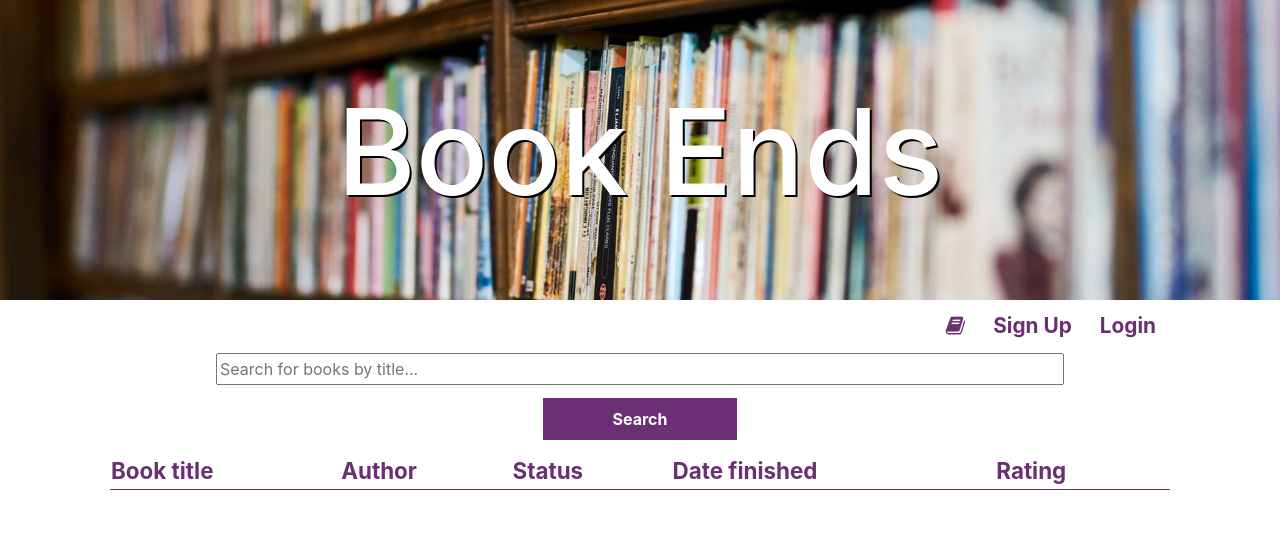
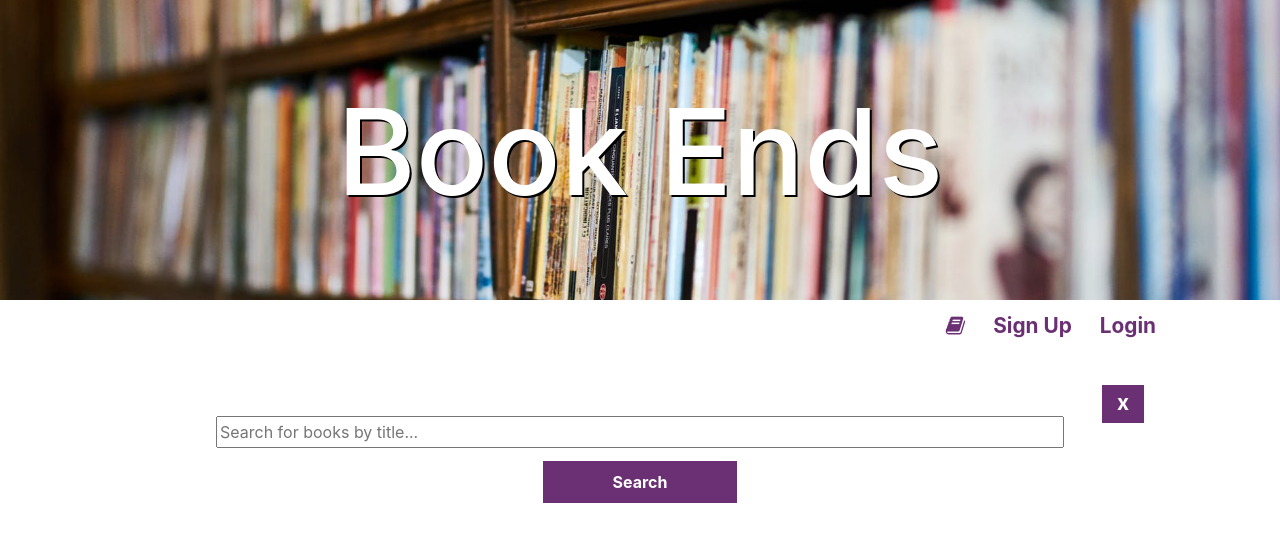
Before and after one commit to cgroark/book-ends, a React (Create React App) app: page /books in a window 1280 px wide. Both pictures are taken after a click on the input "Add a book". Shown: the top 542 px of the page. Built offline with nearby package versions, Linux system fonts and the light colour scheme.

Commit message:
handling form clear

```diff
--- a/src/components/bookform.js
+++ b/src/components/bookform.js
@@ -27,7 +27,8 @@ class BookForm extends React.Component {
             searchData: [],
             searchComplete: false,
             searchForm: false,
-            searchError: false
+            searchError: false,
+            books: true
         }
 
     }
@@ -106,6 +107,7 @@ class BookForm extends React.Component {
     }
     showSearchForm = () =>{
         this.setState({
+            books: false,
             adding: true,
             searchForm: true,
             author: '',
@@ -142,18 +144,6 @@ class BookForm extends React.Component {
             form: true
         })
     }
-    clearForm = (e) => {
-        e.preventDefault()
-        this.setState({
-            adding: false,
-            form: false,
-            author: '',
-            title: '',
-            status: 'select-status',
-            date: '',
-            rating: '',
-        })
-    }
     handleSubmit = event => {
         const dataSend = {
             date: this.state.date,
@@ -186,7 +176,8 @@ class BookForm extends React.Component {
                 date: '',
                 rating: '',
                 adding: false,
-                form: false
+                form: false,
+                books: true
             })
             console.log('done with book');
             this.getAllData();
@@ -195,6 +186,7 @@ class BookForm extends React.Component {
     }
     updateBook = (each, e) =>{
         this.setState({
+            books: false,
             editing: true,
             form: true
         })
@@ -242,6 +234,7 @@ class BookForm extends React.Component {
             console.log('done with book edit')
             setTimeout(() =>{
                     this.getAllData();
+                    this.setState({books: true})
             }, 1000);
         })
     }
@@ -285,7 +278,7 @@ class BookForm extends React.Component {
             this.setState({
                 submitting: false
             });
-            this.setState({checking: false, editing: false, form: false})
+            this.setState({checking: false, editing: false, form: false, books:true})
             console.log('done with book delete')
             setTimeout(() =>{
                     this.getAllData();
@@ -295,6 +288,21 @@ class BookForm extends React.Component {
     }
     handleDeleteNo = () => {
         this.setState({checking: false})
+    }
+    removeForm = () => {
+        this.setState({
+            searchForm: false,
+            form: false,
+            books: true,
+            searchComplete: false,
+            query: '',
+            adding: false,
+            author: '',
+            title: '',
+            status: 'select-status',
+            date: '',
+            rating: '',
+        })
     }
     renderSearchData(){
         return <div id="search-results">
@@ -336,9 +344,10 @@ class BookForm extends React.Component {
         )
     }
     render(){
-    const { submitting, author, title, status, allData, date, query, editing, searchComplete, searchError, searchForm, form} = this.state;
+    const { submitting, author, title, status, allData, date, query, editing, searchComplete, searchError, searchForm, form, books} = this.state;
     const allBooks = allData.filter(book => book.username === this.state.username)
     const bookCount = allData.filter(book => book.username === this.state.username).length;
+    console.log('this many books', bookCount)
         return(
             <div className="main-body">
                 {bookCount > 1 && allBooks.filter(book => book.status === "Currently-Reading").length > 0 &&
@@ -346,6 +355,9 @@ class BookForm extends React.Component {
                         <h3> <i className="fa fa-book" aria-hidden="true"></i>&nbsp;Currently Reading: {this.renderReading()}</h3>
                             <hr />
                     </div>
+                }
+                {!books &&
+                    <div id="close-form"><a  onClick={this.removeForm}>x</a></div>
                 }
                 {!editing && !form && !searchForm &&
                     <input type='submit' className="add-button" value="Add a book" onClick={this.showSearchForm}></input>
@@ -427,7 +439,6 @@ class BookForm extends React.Component {
                         <div>
                             <div id="input-section">
                                 <input type='submit' disabled={submitting} value={submitting ? 'Loading...' : 'Submit'}></input>
-                                <input className="nevermind" type='submit' onClick={this.clearForm} disabled={submitting} value={submitting ? 'Loading...' : 'Nevermind'}></input>
                                 {this.state.editing && this.state.form &&
                                 <input id="delete" type='submit' onClick={this.checkDelete} disabled={submitting} value={submitting ? 'Loading...' : 'Delete book'}></input>
                                 }
@@ -447,6 +458,7 @@ class BookForm extends React.Component {
                     </form>
                     </div>
                 }
+                {books && bookCount > 1 &&
                     <table className="book-table">
                         <thead>
                             <tr>
@@ -464,6 +476,7 @@ class BookForm extends React.Component {
                         {this.renderAllData()}
                         </tbody>
                     </table>
+                }
             </div>
         )
     }
--- a/src/index.scss
+++ b/src/index.scss
@@ -180,6 +180,21 @@ input[type="submit"].nevermind{
 input[type="submit"].nevermind:hover{
   border: 3px solid $color-blue;
 }
+#close-form{
+  text-align: right;
+  padding: 30px 20px 0;
+  a{
+    margin-bottom: -10px;
+    border: solid 2px white;
+    padding: 2px 15px 5px;
+    background-color: $color-purple;
+    color: white;
+  }
+  a:hover{
+    border: solid 2px $color-purple;
+
+  }
+}
 #delete{
   float: right;
   border: solid red 2px;
```
Lines whose indentation alone changed are shown as unchanged.
